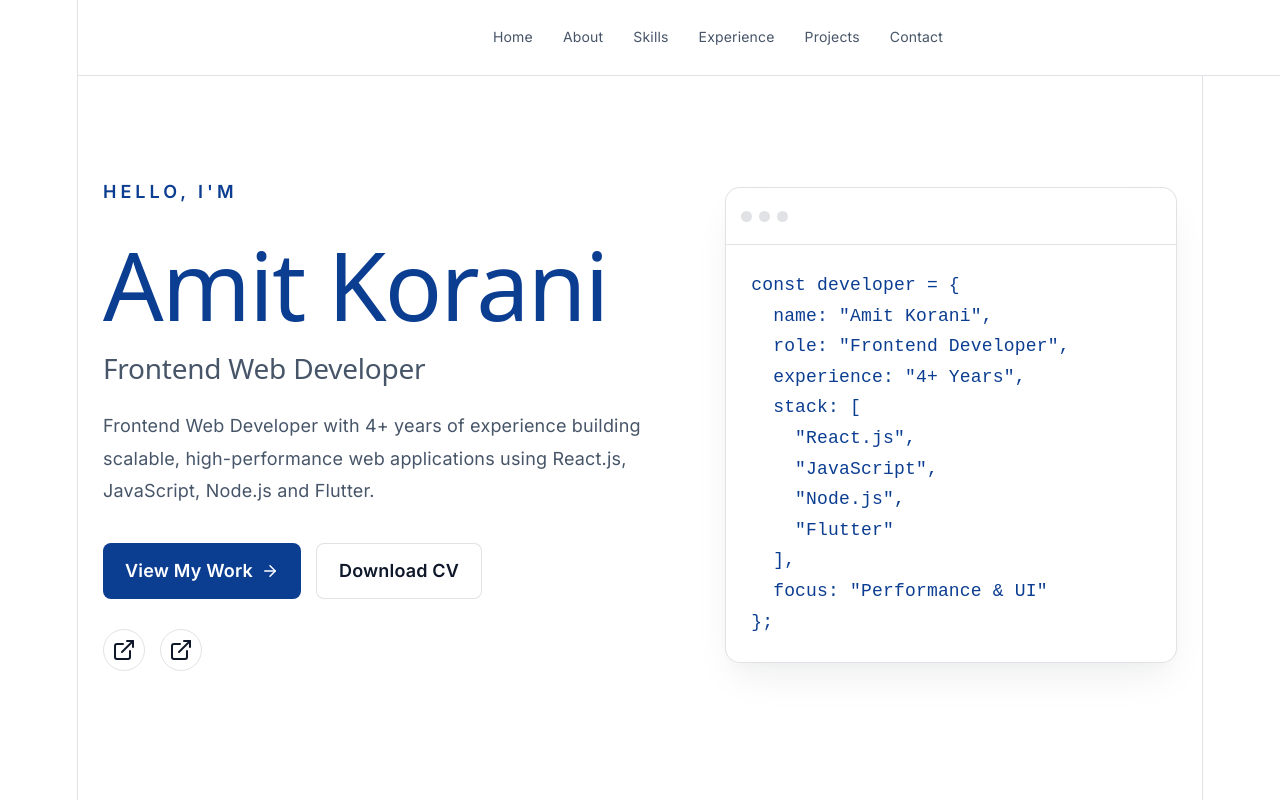
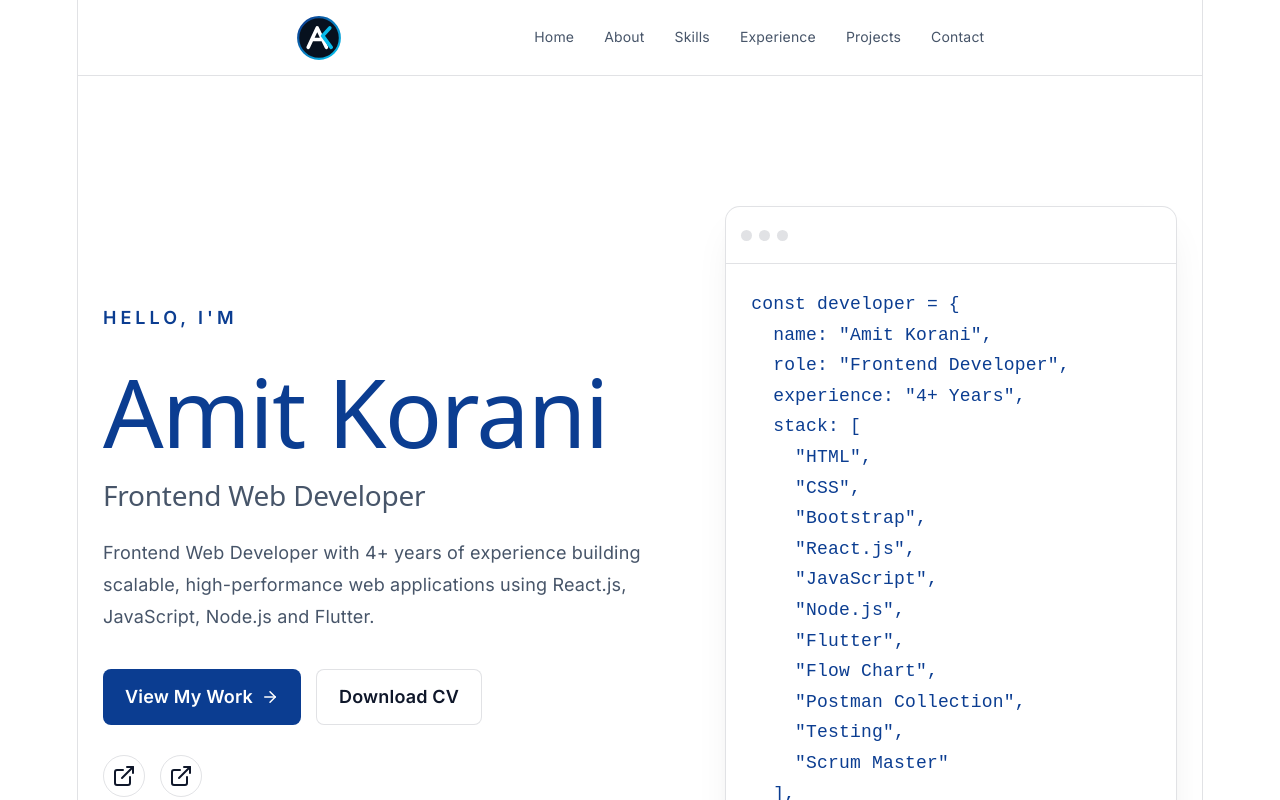
Before and after one commit to Amitkorani/amit-portfolio, a React app: page / in a window 1280 px wide. Shown: the top 800 px of the page. Built offline with nearby package versions, Linux system fonts and the light colour scheme; the HTML template or start-up script is replaced by a standard one.

Commit message:
add logo

```diff
--- a/src/App.css
+++ b/src/App.css
@@ -71,12 +71,12 @@ a {
 }
 
 .navbar {
-  position: fixed;
+  position: relative;
   top: 0;
   width: 100%;
   z-index: 1000;
   background: var(--card-bg);
-  backdrop-filter: blur(6px);
+  backdrop-filter: blur(1px);
   border-bottom: 1px solid var(--border);
 }
 
@@ -88,14 +88,20 @@ a {
 
   display: flex;
   align-items: center;
-  justify-content: center;
+  justify-content: space-evenly;
   position: relative;
 }
 
 .logo {
-  display: none;
-  font-size: 28px;
-  font-weight: 800;
+  display: flex;
+  align-items: center;
+  flex-shrink: 0;
+}
+
+.logo img {
+  width: 46px;
+  height: 46px;
+  object-fit: contain;
 }
 
 .logo span,
--- a/src/components/Hero.jsx
+++ b/src/components/Hero.jsx
@@ -100,10 +100,17 @@ function Hero() {
   role: "Frontend Developer",
   experience: "4+ Years",
   stack: [
+    "HTML",
+    "CSS",
+    "Bootstrap",
     "React.js",
     "JavaScript",
     "Node.js",
-    "Flutter"
+    "Flutter",
+    "Flow Chart",
+    "Postman Collection",
+    "Testing",
+    "Scrum Master"
   ],
   focus: "Performance & UI"
 };`}
--- a/src/components/Navbar.jsx
+++ b/src/components/Navbar.jsx
@@ -1,5 +1,6 @@
 import { useState } from "react";
 import { Menu, X } from "lucide-react";
+import logoImage from "../assets/logo.svg";
 
 function Navbar() {
   const [open, setOpen] = useState(false);
@@ -18,7 +19,7 @@ function Navbar() {
       <div className="nav-container">
 
         <a href="#home" className="logo" aria-label="Portfolio home">
-          Portfolio<span>.</span>
+          <img src={logoImage} alt="Amit Korani Portfolio logo" />
         </a>
 
         <div className={`nav-links ${open ? "active" : ""}`}>
```
Also changed, not shown: src/assets/logo.svg (added).
